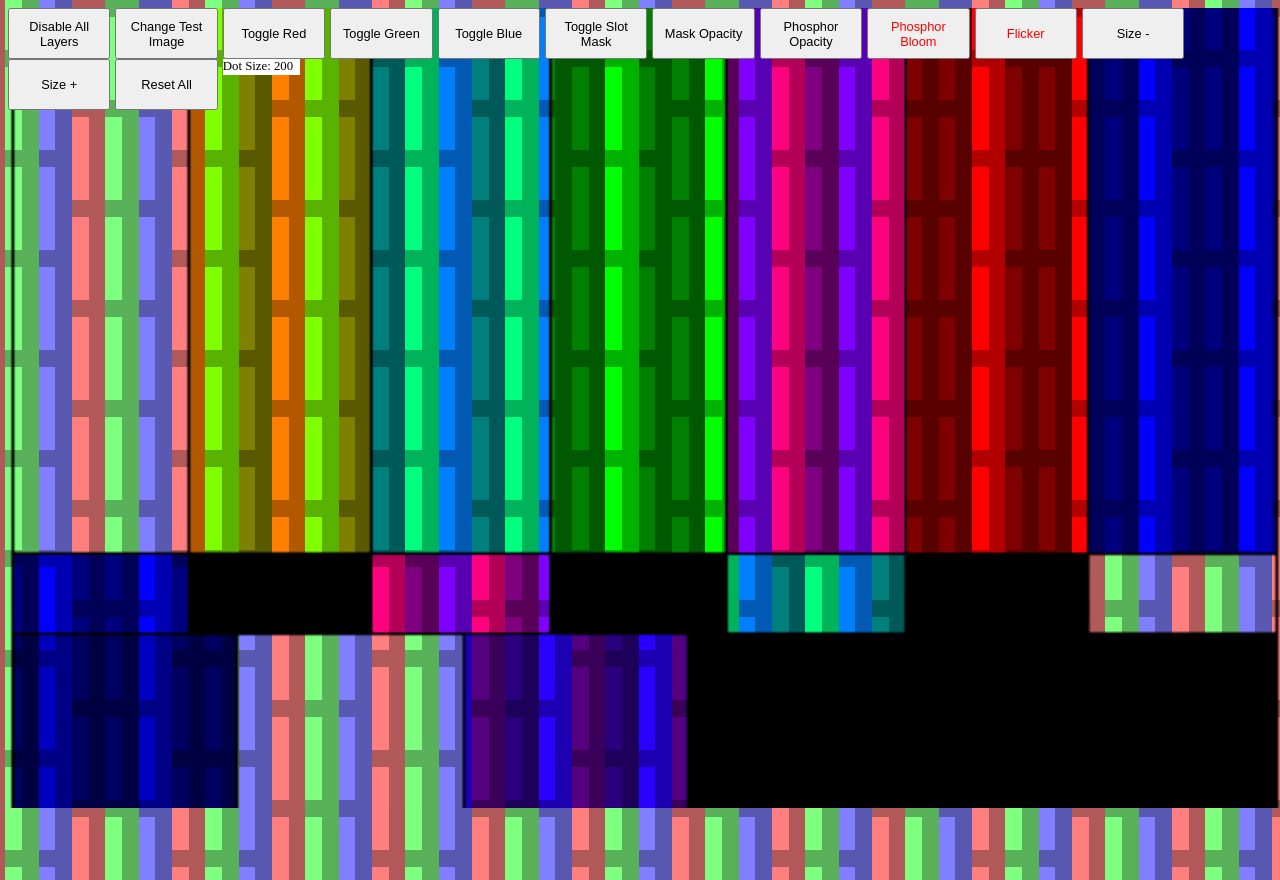
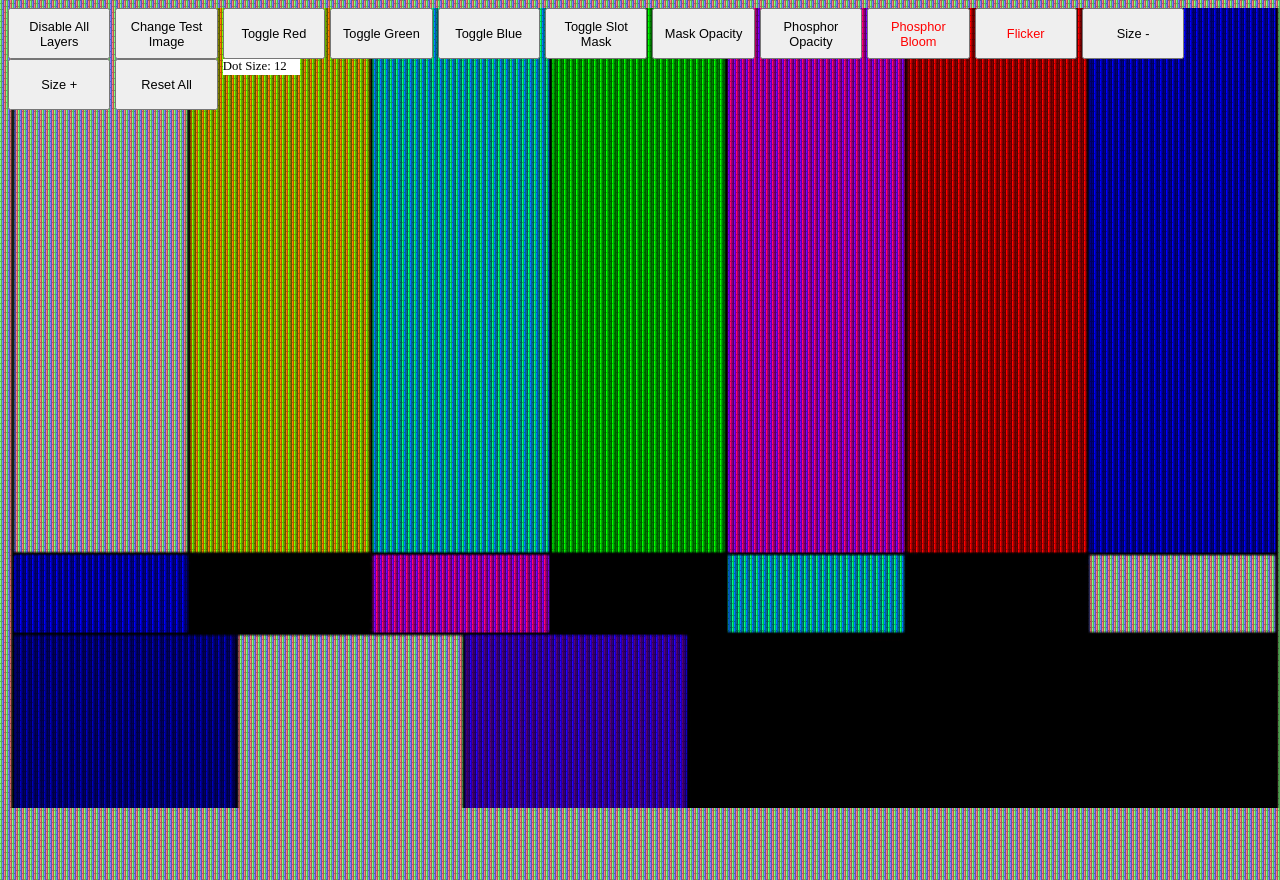
Before and after one commit to Billgonzo123/CRT-Filter, a plain HTML site: page index.html in a window 1280 px wide. Drawn offline with Linux system fonts and the light colour scheme.

Commit message:
Test settings for default pixle size

```diff
--- a/script.js
+++ b/script.js
@@ -6,7 +6,7 @@ phosphorsContainer.style.display = 'block';
 let opacityValue = .9;
 let opacityMask = .9;
 let testImageId = 0;
-let size = 200
+let size = Math.floor(12 / window.devicePixelRatio);
 setSize();
 sizeDisplay.innerHTML = `Dot Size: ${size}`
 
--- a/style.css
+++ b/style.css
@@ -1,6 +1,6 @@
-/* html {
-  background-color: black;
-} */
+html {
+  background-color: white;
+}
 
 .scanlines {
     z-index: 3;
```
